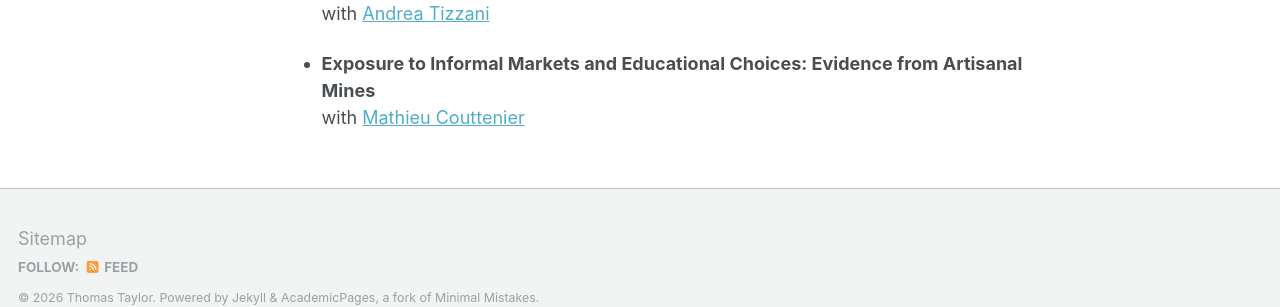
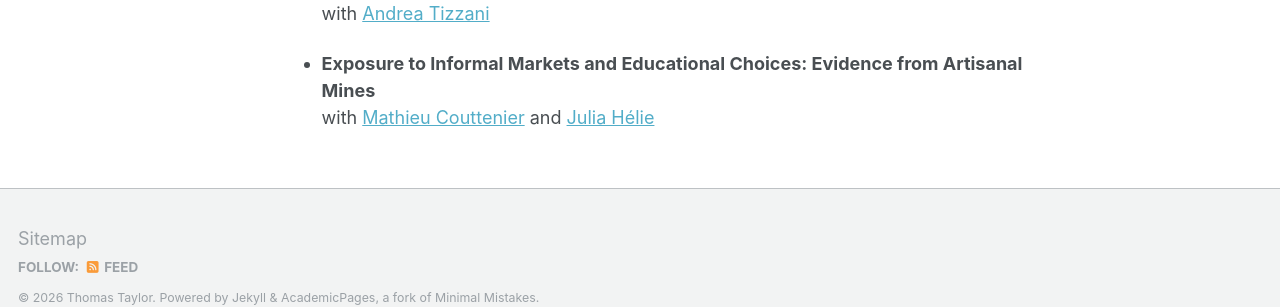
Before and after one commit to thomastaylor-econ/thomastaylor-econ.github.io, a Jekyll site: the page built from _pages/research.md, in a window 1280 px wide and 1020 px high. Shown: the part 676-983 px from the top of the window. Built offline with Jekyll 4.4.1, drawn with Linux system fonts in a browser that asks for light colours.

Commit message:
Update research.md

```diff
--- a/_pages/research.md
+++ b/_pages/research.md
@@ -49,7 +49,7 @@ with [Mathieu Couttenier][couttenier_link]{:target="_blank" rel="noopener"}, [So
 with [Andrea Tizzani][tizzani_link]{:target="_blank" rel="noopener"}
 
 - **Exposure to Informal Markets and Educational Choices: Evidence from Artisanal Mines**
-with [Mathieu Couttenier][couttenier_link]{:target="_blank" rel="noopener"}
+with [Mathieu Couttenier][couttenier_link]{:target="_blank" rel="noopener"} and [Julia Hélie][helie_link]{:target="_blank" rel="noopener"}
 
 
 [//]: # (Paper links)
```
Also changed, not shown: other parts of _pages/research.md (+1 -0 lines).
